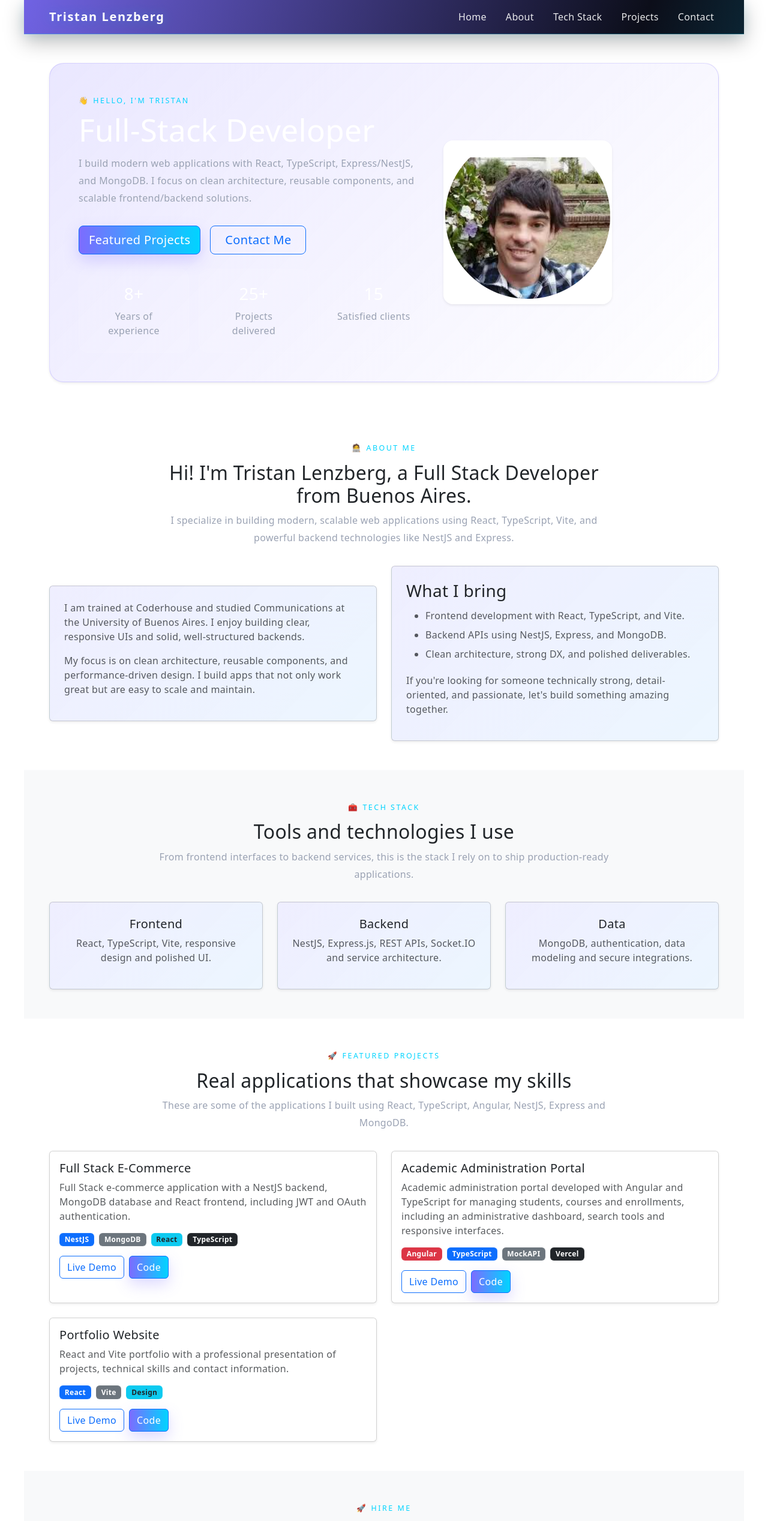
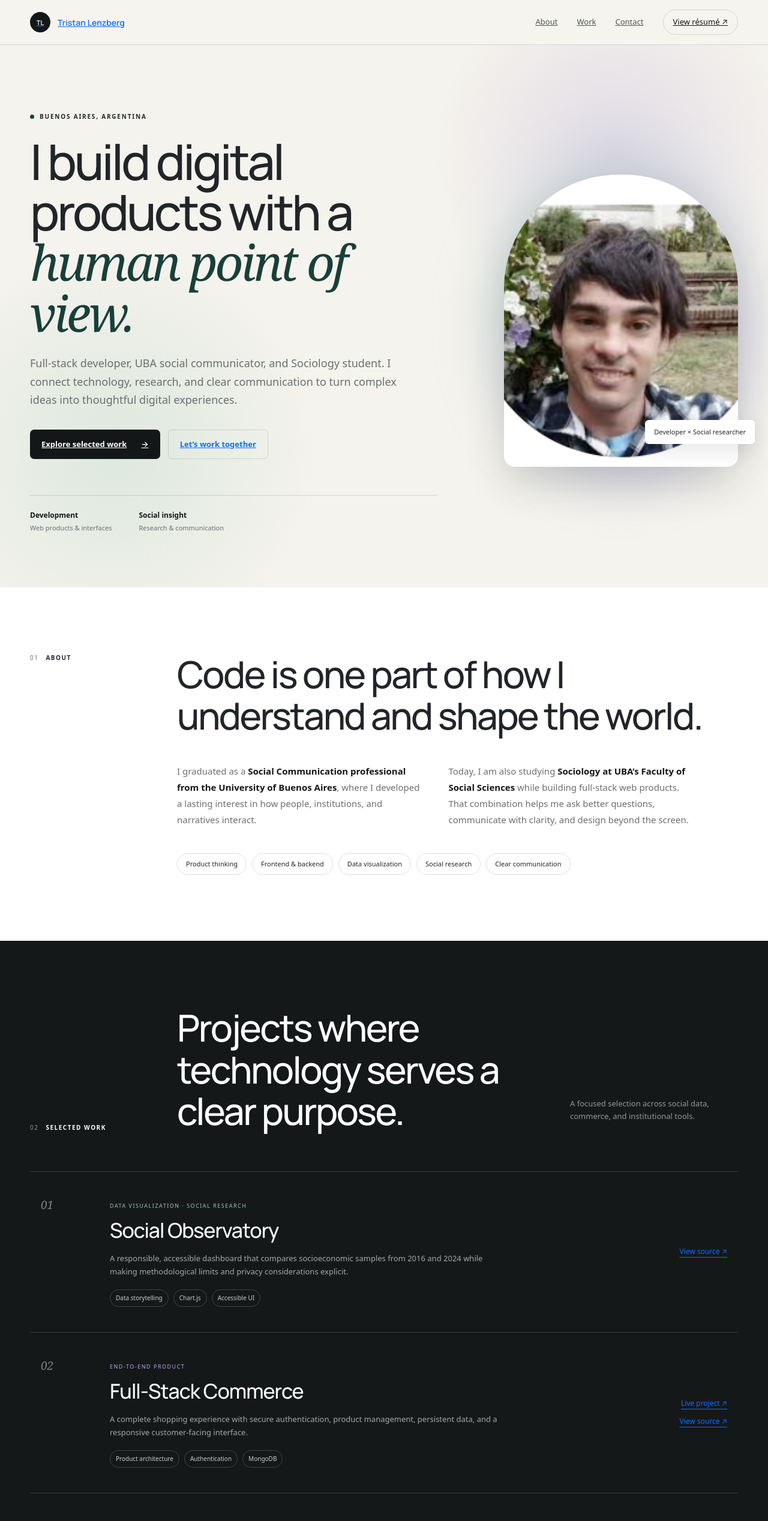
Before and after one commit to tristanlgb/react-cards, a React (Vite) app: page / in a window 1280 px wide. Shown: the top 2535 px of the page at 60% size. Built offline with nearby package versions, Linux system fonts and the light colour scheme.

Commit message:
Redesign portfolio around interdisciplinary work

```diff
--- a/index.html
+++ b/index.html
@@ -4,7 +4,9 @@
     <meta charset="UTF-8" />
     <link rel="icon" type="image/svg+xml" href="/favicon.svg" />
     <meta name="viewport" content="width=device-width, initial-scale=1.0" />
-    <title>mi-app</title>
+    <meta name="theme-color" content="#111314" />
+    <meta name="description" content="Portfolio of Tristan Lenzberg — full-stack developer, UBA social communicator, and Sociology student." />
+    <title>Tristan Lenzberg — Developer & Social Communicator</title>
   </head>
   <body>
     <div id="root"></div>
--- a/src/App.css
+++ b/src/App.css
@@ -1,184 +1 @@
-.counter {
-  font-size: 16px;
-  padding: 5px 10px;
-  border-radius: 5px;
-  color: var(--accent);
-  background: var(--accent-bg);
-  border: 2px solid transparent;
-  transition: border-color 0.3s;
-  margin-bottom: 24px;
-
-  &:hover {
-    border-color: var(--accent-border);
-  }
-  &:focus-visible {
-    outline: 2px solid var(--accent);
-    outline-offset: 2px;
-  }
-}
-
-.hero {
-  position: relative;
-
-  .base,
-  .framework,
-  .vite {
-    inset-inline: 0;
-    margin: 0 auto;
-  }
-
-  .base {
-    width: 170px;
-    position: relative;
-    z-index: 0;
-  }
-
-  .framework,
-  .vite {
-    position: absolute;
-  }
-
-  .framework {
-    z-index: 1;
-    top: 34px;
-    height: 28px;
-    transform: perspective(2000px) rotateZ(300deg) rotateX(44deg) rotateY(39deg)
-      scale(1.4);
-  }
-
-  .vite {
-    z-index: 0;
-    top: 107px;
-    height: 26px;
-    width: auto;
-    transform: perspective(2000px) rotateZ(300deg) rotateX(40deg) rotateY(39deg)
-      scale(0.8);
-  }
-}
-
-#center {
-  display: flex;
-  flex-direction: column;
-  gap: 25px;
-  place-content: center;
-  place-items: center;
-  flex-grow: 1;
-
-  @media (max-width: 1024px) {
-    padding: 32px 20px 24px;
-    gap: 18px;
-  }
-}
-
-#next-steps {
-  display: flex;
-  border-top: 1px solid var(--border);
-  text-align: left;
-
-  & > div {
-    flex: 1 1 0;
-    padding: 32px;
-    @media (max-width: 1024px) {
-      padding: 24px 20px;
-    }
-  }
-
-  .icon {
-    margin-bottom: 16px;
-    width: 22px;
-    height: 22px;
-  }
-
-  @media (max-width: 1024px) {
-    flex-direction: column;
-    text-align: center;
-  }
-}
-
-#docs {
-  border-right: 1px solid var(--border);
-
-  @media (max-width: 1024px) {
-    border-right: none;
-    border-bottom: 1px solid var(--border);
-  }
-}
-
-#next-steps ul {
-  list-style: none;
-  padding: 0;
-  display: flex;
-  gap: 8px;
-  margin: 32px 0 0;
-
-  .logo {
-    height: 18px;
-  }
-
-  a {
-    color: var(--text-h);
-    font-size: 16px;
-    border-radius: 6px;
-    background: var(--social-bg);
-    display: flex;
-    padding: 6px 12px;
-    align-items: center;
-    gap: 8px;
-    text-decoration: none;
-    transition: box-shadow 0.3s;
-
-    &:hover {
-      box-shadow: var(--shadow);
-    }
-    .button-icon {
-      height: 18px;
-      width: 18px;
-    }
-  }
-
-  @media (max-width: 1024px) {
-    margin-top: 20px;
-    flex-wrap: wrap;
-    justify-content: center;
-
-    li {
-      flex: 1 1 calc(50% - 8px);
-    }
-
-    a {
-      width: 100%;
-      justify-content: center;
-      box-sizing: border-box;
-    }
-  }
-}
-
-#spacer {
-  height: 88px;
-  border-top: 1px solid var(--border);
-  @media (max-width: 1024px) {
-    height: 48px;
-  }
-}
-
-.ticks {
-  position: relative;
-  width: 100%;
-
-  &::before,
-  &::after {
-    content: '';
-    position: absolute;
-    top: -4.5px;
-    border: 5px solid transparent;
-  }
-
-  &::before {
-    left: 0;
-    border-left-color: var(--border);
-  }
-  &::after {
-    right: 0;
-    border-right-color: var(--border);
-  }
-}
+/* Global portfolio styles live in index.css. */
--- a/src/App.tsx
+++ b/src/App.tsx
@@ -1,9 +1,7 @@
 import Navbar from './components/Navbar'
 import Home from './components/Home'
 import About from './components/About'
-import Skills from './components/Skills'
 import Projects from './components/Projects'
-import Testimonials from './components/Testimonials'
 import Contact from './components/Contact'
 import Footer from './components/Footer'
 
@@ -11,12 +9,11 @@ function App() {
   return (
     <>
       <Navbar />
-      <main className="app-shell">
+      <a className="skip-link" href="#main-content">Skip to content</a>
+      <main id="main-content" className="app-shell">
         <Home />
         <About />
-        <Skills />
         <Projects />
-        <Testimonials />
         <Contact />
       </main>
       <Footer />
--- a/src/components/About.tsx
+++ b/src/components/About.tsx
@@ -1,44 +1,10 @@
 function About() {
-  return (
-    <section id="about" className="section py-5">
-      <div className="container">
-        <div className="section-header fade-in-up">
-          <span className="eyebrow">🧑‍💻 About Me</span>
-          <h2>Hi! I'm Tristan Lenzberg, a Full Stack Developer from Buenos Aires.</h2>
-          <p className="section-intro">
-            I specialize in building modern, scalable web applications using React, TypeScript, Vite, and powerful backend technologies like NestJS and Express.
-          </p>
-        </div>
-
-        <div className="row align-items-center gy-4">
-          <div className="col-lg-6 fade-in-up delay-1">
-            <div className="card shadow-sm h-100 p-4">
-              <p className="text-muted">
-                I am trained at Coderhouse and studied Communications at the University of Buenos Aires. I enjoy building clear, responsive UIs and solid, well-structured backends.
-              </p>
-              <p className="text-muted">
-                My focus is on clean architecture, reusable components, and performance-driven design. I build apps that not only work great but are easy to scale and maintain.
-              </p>
-            </div>
-          </div>
-
-          <div className="col-lg-6 fade-in-up delay-2">
-            <div className="card shadow-sm h-100 p-4">
-              <h3>What I bring</h3>
-              <ul className="text-muted lh-lg">
-                <li>Frontend development with React, TypeScript, and Vite.</li>
-                <li>Backend APIs using NestJS, Express, and MongoDB.</li>
-                <li>Clean architecture, strong DX, and polished deliverables.</li>
-              </ul>
-              <p className="text-muted">
-                If you're looking for someone technically strong, detail-oriented, and passionate, let's build something amazing together.
-              </p>
-            </div>
-          </div>
-        </div>
-      </div>
-    </section>
-  )
+  return <section id="about" className="about-section"><div className="shell about-grid">
+    <div className="section-label"><span>01</span><p>About</p></div>
+    <div className="about-content"><h2>Code is one part of how I understand and shape the world.</h2>
+      <div className="about-columns"><p>I graduated as a <strong>Social Communication professional from the University of Buenos Aires</strong>, where I developed a lasting interest in how people, institutions, and narratives interact.</p><p>Today, I am also studying <strong>Sociology at UBA’s Faculty of Social Sciences</strong> while building full-stack web products. That combination helps me ask better questions, communicate with clarity, and design beyond the screen.</p></div>
+      <div className="capabilities"><span>Product thinking</span><span>Frontend & backend</span><span>Data visualization</span><span>Social research</span><span>Clear communication</span></div>
+    </div>
+  </div></section>
 }
-
-export default About;
+export default About
--- a/src/components/Contact.tsx
+++ b/src/components/Contact.tsx
@@ -1,57 +1,9 @@
 function Contact() {
-  return (
-    <section id="contact" className="section py-5 bg-light">
-      <div className="container">
-        <div className="section-header fade-in-up">
-          <span className="eyebrow">📬 Contact</span>
-          <h2>Contact Me</h2>
-          <p className="section-intro">
-            I'd love to hear from you. If you're looking for a developer with strong frontend and backend skills, let's connect.
-          </p>
-        </div>
-
-        <div className="row align-items-center gy-4">
-          <div className="col-lg-6 fade-in-up delay-1">
-            <div className="card shadow-sm p-4 h-100">
-              <h3>Contact details</h3>
-              <p className="text-muted mb-1">Email</p>
-              <p className="mb-3">tristanlgb@hotmail.com</p>
-              <p className="text-muted mb-1">WhatsApp</p>
-              <p className="mb-3">
-                <a href="https://wa.me/541150490152" target="_blank" rel="noreferrer">+54 11 5049 0152</a>
-              </p>
-              <p className="text-muted mb-1">GitHub</p>
-              <p className="mb-3">
-                <a href="https://github.com/tristanlgb" target="_blank" rel="noreferrer">github.com/tristanlgb</a>
-              </p>
-              <p className="text-muted mb-1">LinkedIn</p>
-              <p>
-                <a href="https://www.linkedin.com/in/tristanlenzberg" target="_blank" rel="noreferrer">linkedin.com/in/tristanlenzberg</a>
-              </p>
-            </div>
-          </div>
-
-          <div className="col-lg-6 fade-in-up delay-2">
-            <div className="card shadow-sm p-4 h-100">
-              <h3>Download CV</h3>
-              <p className="text-muted">
-                You can download my CV below and review my experience, projects, and technical stack in detail.
-              </p>
-              <a
-                className="btn btn-primary"
-                href="https://drive.google.com/file/d/1SGQyw23De9kk18zZmCULGiOmXOAI07mR/view?usp=sharing"
-                target="_blank"
-                rel="noreferrer"
-                role="button"
-              >
-                Download CV
-              </a>
-            </div>
-          </div>
-        </div>
-      </div>
-    </section>
-  )
+  return <section id="contact" className="contact-section"><div className="shell contact-grid">
+    <div className="section-label"><span>03</span><p>Contact</p></div>
+    <div className="contact-copy"><span className="kicker"><i/> Open to new opportunities</span><h2>Have a meaningful idea?<br/><em>Let’s make it real.</em></h2><p>I am available for full-time roles, freelance projects, and collaborations at the intersection of technology, communication, and social impact.</p>
+      <div className="contact-actions"><a className="button primary" href="mailto:tristanlgb@hotmail.com">tristanlgb@hotmail.com <span>→</span></a><a href="https://www.linkedin.com/in/tristanlenzberg" target="_blank" rel="noreferrer">LinkedIn ↗</a><a href="https://github.com/tristanlgb" target="_blank" rel="noreferrer">GitHub ↗</a></div>
+    </div>
+  </div></section>
 }
-
-export default Contact;
+export default Contact
--- a/src/components/Home.tsx
+++ b/src/components/Home.tsx
@@ -1,51 +1,14 @@
 import profilePhoto from '../assets/hero.png'
 
 function Home() {
-  return (
-    <section id="home" className="hero section py-5">
-      <div className="container">
-        <div className="hero-card p-5 shadow-sm fade-in-up">
-          <div className="row align-items-center gy-4">
-            <div className="col-lg-7">
-              <span className="eyebrow">👋 Hello, I'm Tristan</span>
-              <h1 className="hero-title">Full-Stack Developer</h1>
-              <p className="hero-text">
-                I build modern web applications with React, TypeScript, Express/NestJS, and MongoDB. I focus on clean architecture, reusable components, and scalable frontend/backend solutions.
-              </p>
-
-              <div className="hero-actions">
-                <a className="btn btn-primary btn-lg" href="#projects">Featured Projects</a>
-                <a className="btn btn-outline-primary btn-lg" href="#contact">Contact Me</a>
-              </div>
-
-              <div className="stat-grid mt-4">
-                <div className="stat-card">
-                  <h3>8+</h3>
-                  <p>Years of experience</p>
-                </div>
-                <div className="stat-card">
-                  <h3>25+</h3>
-                  <p>Projects delivered</p>
-                </div>
-                <div className="stat-card">
-                  <h3>15</h3>
-                  <p>Satisfied clients</p>
-                </div>
-              </div>
-            </div>
-
-            <div className="col-lg-5 text-center">
-              <img
-                src={profilePhoto}
-                alt="Profile"
-                className="img-fluid rounded-4 shadow-sm"
-              />
-            </div>
-          </div>
-        </div>
-      </div>
-    </section>
-  )
+  return <section id="home" className="hero-section"><div className="shell hero-grid">
+    <div className="hero-copy"><span className="kicker"><i/> Buenos Aires, Argentina</span>
+      <h1>I build digital products with a <em>human point of view.</em></h1>
+      <p>Full-stack developer, UBA social communicator, and Sociology student. I connect technology, research, and clear communication to turn complex ideas into thoughtful digital experiences.</p>
+      <div className="hero-actions"><a className="button primary" href="#projects">Explore selected work <span>→</span></a><a className="button ghost" href="#contact">Let’s work together</a></div>
+      <div className="hero-meta"><span><strong>Development</strong>Web products & interfaces</span><span><strong>Social insight</strong>Research & communication</span></div>
+    </div>
+    <div className="portrait-wrap"><div className="portrait-glow"/><img src={profilePhoto} alt="Tristan Lenzberg"/><span className="portrait-note">Developer × Social researcher</span></div>
+  </div></section>
 }
-
-export default Home;
+export default Home
--- a/src/components/Navbar.tsx
+++ b/src/components/Navbar.tsx
@@ -1,19 +1,15 @@
+import { useState } from 'react'
+
 function Navbar() {
-  return (
-    <nav className="navbar navbar-expand-lg bg-dark navbar-dark">
-      <div className="container">
-        <a className="navbar-brand" href="#">Tristan Lenzberg</a>
-
-        <div className="navbar-nav">
-          <a className="nav-link" href="#home">Home</a>
-          <a className="nav-link" href="#about">About</a>
-          <a className="nav-link" href="#stack">Tech Stack</a>
-          <a className="nav-link" href="#projects">Projects</a>
-          <a className="nav-link" href="#contact">Contact</a>
-        </div>
-      </div>
-    </nav>
-  )
+  const [open, setOpen] = useState(false)
+  const close = () => setOpen(false)
+  return <header className="site-header"><nav className="shell nav" aria-label="Main navigation">
+    <a className="brand" href="#home" onClick={close}><span>TL</span>Tristan Lenzberg</a>
+    <button className="menu-button" type="button" aria-expanded={open} aria-controls="nav-links" onClick={() => setOpen(!open)}><i/><i/><i/><span className="sr-only">Open menu</span></button>
+    <div id="nav-links" className={`nav-links ${open ? 'open' : ''}`}>
+      <a href="#about" onClick={close}>About</a><a href="#projects" onClick={close}>Work</a><a href="#contact" onClick={close}>Contact</a>
+      <a className="nav-cta" href="https://drive.google.com/file/d/1SGQyw23De9kk18zZmCULGiOmXOAI07mR/view?usp=sharing" target="_blank" rel="noreferrer">View résumé ↗</a>
+    </div>
+  </nav></header>
 }
-
-export default Navbar;
+export default Navbar
--- a/src/components/Projects.tsx
+++ b/src/components/Projects.tsx
@@ -1,141 +1,16 @@
+const projects = [
+  { number:'01', title:'Social Observatory', type:'Data visualization · Social research', description:'A responsible, accessible dashboard that compares socioeconomic samples from 2016 and 2024 while making methodological limits and privacy considerations explicit.', tags:['Data storytelling','Chart.js','Accessible UI'], live:'', code:'https://github.com/tristanlgb/AppGraficosClaseSocial', featured:true, tone:'green' },
+  { number:'02', title:'Full-Stack Commerce', type:'End-to-end product', description:'A complete shopping experience with secure authentication, product management, persistent data, and a responsive customer-facing interface.', tags:['Product architecture','Authentication','MongoDB'], live:'https://tpfinal-react-lenzberg.vercel.app/', code:'https://github.com/tristanlgb/TPFinal_React_Lenzberg', featured:false, tone:'purple' },
+  { number:'03', title:'Academic Administration', type:'Operations platform', description:'A structured portal for managing students, courses, and enrolments, with search tools and an interface designed around everyday administrative tasks.', tags:['Angular','Information design','Responsive'], live:'https://trabajo-final-angular-indol.vercel.app/', code:'https://github.com/tristanlgb/TrabajoFinalAngular', featured:false, tone:'orange' }
+]
+
 function Projects() {
-  return (
-    <section id="projects" className="section py-5">
-      <div className="container">
-        <div className="section-header fade-in-up">
-          <span className="eyebrow">🚀 Featured Projects</span>
-
-          <h2>Real applications that showcase my skills</h2>
-
-          <p className="section-intro">
-            These are some of the applications I built using React,
-            TypeScript, Angular, NestJS, Express and MongoDB.
-          </p>
-        </div>
-
-        <div className="row g-4">
-          {/* Full Stack E-Commerce */}
-          <div className="col-md-6 fade-in-up delay-1">
-            <div className="card project-card shadow-sm h-100">
-              <div className="card-body">
-                <h3 className="h5">Full Stack E-Commerce</h3>
-
-                <p className="text-muted">
-                  Full Stack e-commerce application with a NestJS backend,
-                  MongoDB database and React frontend, including JWT and OAuth
-                  authentication.
-                </p>
-
-                <div className="badge-group mb-3">
-                  <span className="badge bg-primary">NestJS</span>
-                  <span className="badge bg-secondary">MongoDB</span>
-                  <span className="badge bg-info text-dark">React</span>
-                  <span className="badge bg-dark">TypeScript</span>
-                </div>
-
-                <a
-                  className="btn btn-outline-primary me-2"
-                  href="https://tpfinal-react-lenzberg.vercel.app/"
-                  target="_blank"
-                  rel="noreferrer"
-                >
-                  Live Demo
-                </a>
-
-                <a
-                  className="btn btn-primary"
-                  href="https://github.com/tristanlgb/TPFinal_React_Lenzberg"
-                  target="_blank"
-                  rel="noreferrer"
-                >
-                  Code
-                </a>
-              </div>
-            </div>
-          </div>
-
-          {/* Angular Academic Portal */}
-          <div className="col-md-6 fade-in-up delay-2">
-            <div className="card project-card shadow-sm h-100">
-              <div className="card-body">
-                <h3 className="h5">Academic Administration Portal</h3>
-
-                <p className="text-muted">
-                  Academic administration portal developed with Angular and
-                  TypeScript for managing students, courses and enrollments,
-                  including an administrative dashboard, search tools and
-                  responsive interfaces.
-                </p>
-
-                <div className="badge-group mb-3">
-                  <span className="badge bg-danger">Angular</span>
-                  <span className="badge bg-primary">TypeScript</span>
-                  <span className="badge bg-secondary">MockAPI</span>
-                  <span className="badge bg-dark">Vercel</span>
-                </div>
-
-                <a
-                  className="btn btn-outline-primary me-2"
-                  href="https://trabajo-final-angular-indol.vercel.app/"
-                  target="_blank"
-                  rel="noreferrer"
-                >
-                  Live Demo
-                </a>
-
-                <a
-                  className="btn btn-primary"
-                  href="https://github.com/tristanlgb/TrabajoFinalAngular"
-                  target="_blank"
-                  rel="noreferrer"
-                >
-                  Code
-                </a>
-              </div>
-            </div>
-          </div>
-
-          {/* Portfolio */}
-          <div className="col-md-6 fade-in-up delay-3">
-            <div className="card project-card shadow-sm h-100">
-              <div className="card-body">
-                <h3 className="h5">Portfolio Website</h3>
-
-                <p className="text-muted">
-                  React and Vite portfolio with a professional presentation of
-                  projects, technical skills and contact information.
-                </p>
-
-                <div className="badge-group mb-3">
-                  <span className="badge bg-primary">React</span>
-                  <span className="badge bg-secondary">Vite</span>
-                  <span className="badge bg-info text-dark">Design</span>
-                </div>
-
-                <a
-                  className="btn btn-outline-primary me-2"
-                  href="https://react-cards-one-nu.vercel.app/"
-                  target="_blank"
-                  rel="noreferrer"
-                >
-                  Live Demo
-                </a>
-
-                <a
-                  className="btn btn-primary"
-                  href="https://github.com/tristanlgb/reactCards-main"
-                  target="_blank"
-                  rel="noreferrer"
-                >
-                  Code
-                </a>
-              </div>
-            </div>
-          </div>
-        </div>
-      </div>
-    </section>
-  );
+  return <section id="projects" className="projects-section"><div className="shell">
+    <div className="projects-heading"><div className="section-label light"><span>02</span><p>Selected work</p></div><h2>Projects where technology serves a clear purpose.</h2><p>A focused selection across social data, commerce, and institutional tools.</p></div>
+    <div className="project-list">{projects.map(project => <article className={`project-row ${project.tone}`} key={project.title}>
+      <div className="project-number">{project.number}</div><div className="project-main"><span>{project.type}</span><h3>{project.title}</h3><p>{project.description}</p><div className="project-tags">{project.tags.map(tag => <span key={tag}>{tag}</span>)}</div></div>
+      <div className="project-links">{project.live && <a href={project.live} target="_blank" rel="noreferrer">Live project ↗</a>}<a href={project.code} target="_blank" rel="noreferrer">View source ↗</a></div>
+    </article>)}</div>
+  </div></section>
 }
-
-export default Projects;
+export default Projects
```
Also changed, not shown: src/components/Footer.tsx (+2 -10 lines), src/index.css, 1 other file (tests, documents, lock files or other folders).
